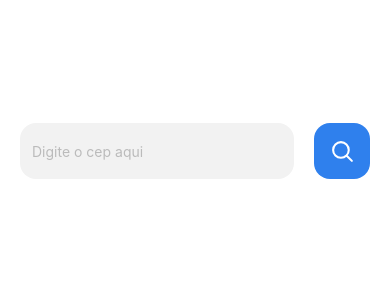
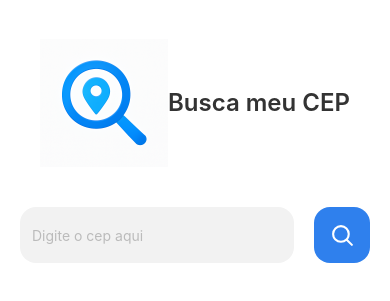
Before and after one commit to emanoeledevapps/buscameucep, a React Native app: screen /HomeScreen in a window 390 px wide. Shown: the part 271-572 px from the top of the page. Built offline with nearby package versions, Linux system fonts and the light colour scheme.

Commit message:
add logo to home

```diff
--- a/src/screens/HomeScreen/HomeScreen.tsx
+++ b/src/screens/HomeScreen/HomeScreen.tsx
@@ -3,6 +3,7 @@ import { View } from "react-native";
 
 import { Screen } from "@components";
 import { SearchArea } from "./components/SearchArea";
+import { Logo } from "./components/Logo";
 
 export function HomeScreen() {
 
@@ -10,6 +11,7 @@ export function HomeScreen() {
   return (
     <Screen hideHeader>
       <View className="flex-1 items-center justify-center p-5">
+        <Logo />
         <SearchArea />
       </View>
     </Screen>
--- /dev/null
+++ b/src/screens/HomeScreen/components/Logo.tsx
@@ -0,0 +1,18 @@
+import { View, Image } from "react-native";
+//@ts-ignore
+import LogoApp from "../../../assets/images/icon.png";
+import { Text } from "@components";
+
+export function Logo() {
+  return (
+    <View className="flex-row w-full items-center justify-center mb-10">
+      <Image
+        source={LogoApp}
+        className="w-32 h-32"
+        resizeMode="contain"
+      />
+
+      <Text className="text-2xl text-text-primary font-semibold">Busca meu CEP</Text>
+    </View>
+  )
+}
```
Also changed, not shown: src/assets/images/icon.png (added).
